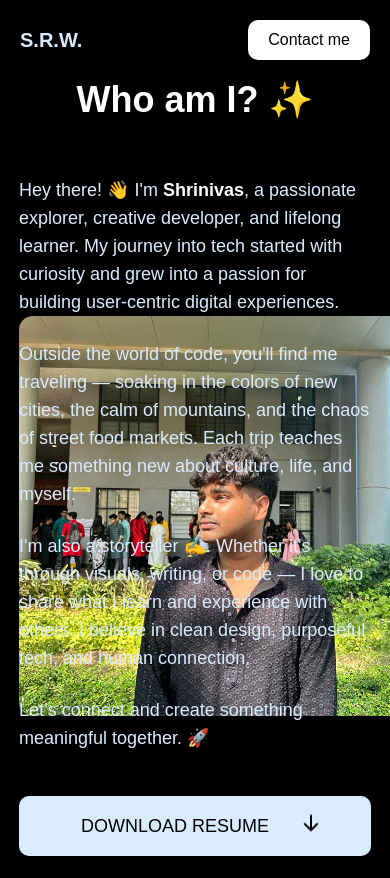
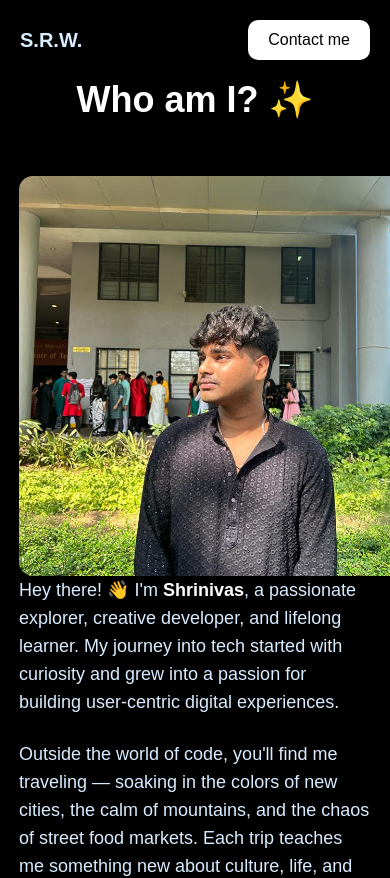
Before and after one commit to shrinivaswaney22/portfolio-v2, a Next.js app: page /travel in a window 390 px wide. Shown: the top 878 px of the page. Built offline with nearby package versions, Linux system fonts and the light colour scheme; a web font is replaced by a local one.

Commit message:
Update Summary.jsx

```diff
--- a/src/sections/travel/Summary.jsx
+++ b/src/sections/travel/Summary.jsx
@@ -6,7 +6,7 @@ const Summary = () => {
           <h2 className="text-4xl md:text-5xl font-bold text-white text-center mb-4">
             Who am I? ✨
           </h2>
-          <div className='flex-center sm:flex sm:flex-col sm:items-center sm:justify center md:flex md:flex-col md:items-center md:justify center'>
+          <div className='md:flex-center lg:flex-center'>
             <div className="grid-2-cols gap-10 w-full items-center">
               <div className="w-100 h-100 flex justify-center">
                 <img
```
